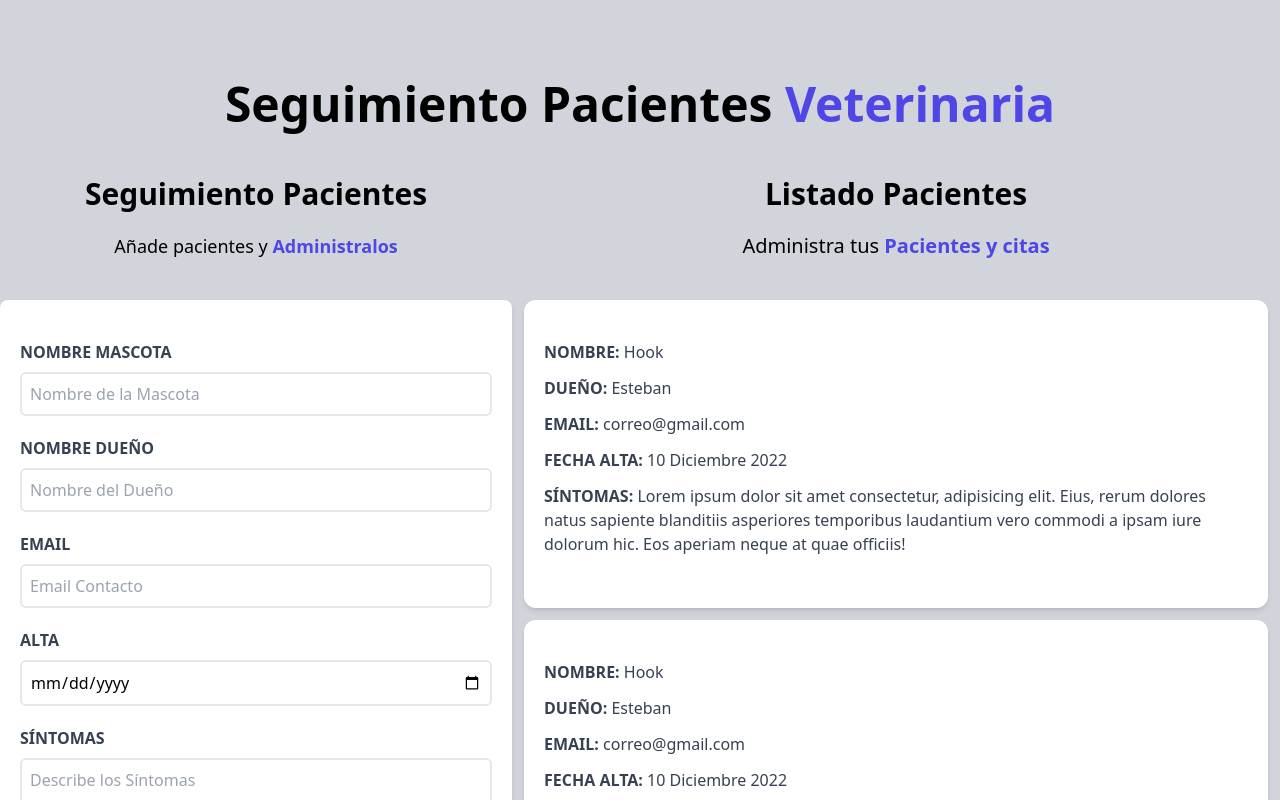
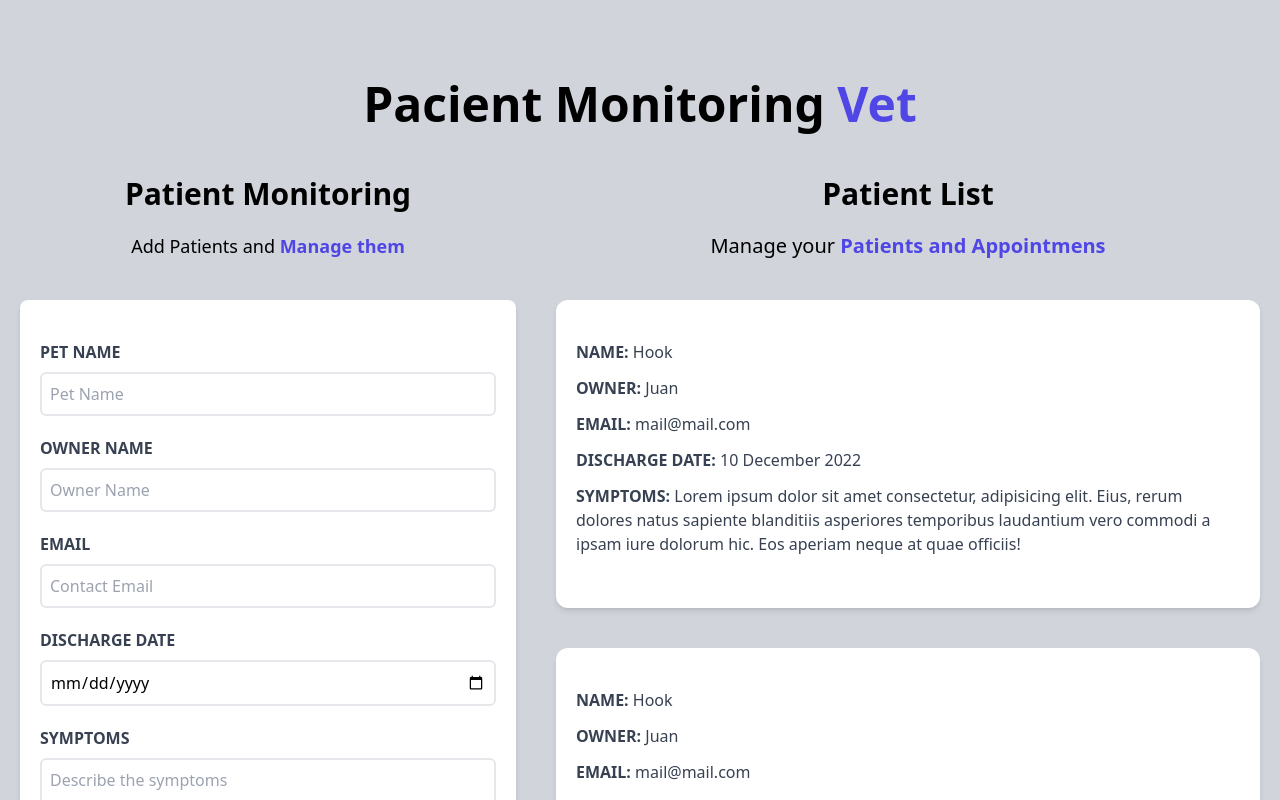
Before and after one commit to FrannM/date-app-react, a React (Vite) app: page / in a window 1280 px wide. Shown: the top 800 px of the page. Built offline with nearby package versions, Linux system fonts and the light colour scheme.

Commit message:
form validation

```diff
--- a/src/components/Form.jsx
+++ b/src/components/Form.jsx
@@ -1,26 +1,58 @@
 import { useState, useEffect } from "react";
 
 const Form = () => {
+	const [name, setName] = useState("");
+	const [owner, setOwner] = useState("");
+	const [email, setEmail] = useState("");
+	const [dischargeDate, setDischargeDate] = useState("");
+	const [symptoms, setSymptoms] = useState("");
+
+	const [error, setError] = useState(false);
+
+	const handleSubmit = (e) => {
+		e.preventDefault();
+
+		// Form Validation
+		if ([name, owner, email, dischargeDate, symptoms].includes("")) {
+			setError(true);
+			return;
+		}
+
+		setError(false);
+	};
+
 	return (
-		<div className="md:w-1/2 lg:w-2/5">
-			<h2 className="font-black text-3xl text-center">Seguimiento Pacientes</h2>
+		<div className="md:w-1/2 lg:w-2/5 mx-5">
+			<h2 className="font-black text-3xl text-center">Patient Monitoring</h2>
 			<p className="text-lg mt-5 text-center mb-10">
-				Añade pacientes y {""}
-				<span className="text-indigo-600 font-bold">Administralos</span>
+				Add Patients and {""}
+				<span className="text-indigo-600 font-bold">Manage them</span>
 			</p>
-			<form className="bg-white shadow-md rounded-lg py-10 px-5 mb-10">
+			<form
+				onSubmit={handleSubmit}
+				className="bg-white shadow-md rounded-lg py-10 px-5 mb-10"
+			>
+				<p>
+					{error && (
+						<div className="bg-red-800 text-white text-center p-3  uppercase font-bold mb-3 rounded-md">
+							<p>Please fill all the fields</p>
+						</div>
+					)}
+				</p>
 				<div className="mb-5">
 					<label
-						htmlFor="name"
+						htmlFor="petName"
 						className="block text-gray-700 uppercase font-bold"
 					>
-						Nombre Mascota
+						Pet Name
 					</label>
 					<input
 						type="text"
-						id="name"
-						placeholder="Nombre de la Mascota"
+						id="petName"
+						placeholder="Pet Name"
 						className="border-2 w-full p-2 mt-2 placeholder-gray-400 rounded-md"
+						value={name}
+						onChange={(e) => setName(e.target.value)}
 					/>
 				</div>
 				<div className="mb-5">
@@ -28,13 +60,15 @@ const Form = () => {
 						htmlFor="owner"
 						className="block text-gray-700 uppercase font-bold"
 					>
-						Nombre Dueño
+						Owner Name
 					</label>
 					<input
 						type="text"
 						id="owner"
-						placeholder="Nombre del Dueño"
+						placeholder="Owner Name"
 						className="border-2 w-full p-2 mt-2 placeholder-gray-400 rounded-md"
+						value={owner}
+						onChange={(e) => setOwner(e.target.value)}
 					/>
 				</div>
 				<div className="mb-5">
@@ -47,40 +81,46 @@ const Form = () => {
 					<input
 						type="email"
 						id="email"
-						placeholder="Email Contacto"
+						placeholder="Contact Email"
 						className="border-2 w-full p-2 mt-2 placeholder-gray-400 rounded-md"
+						value={email}
+						onChange={(e) => setEmail(e.target.value)}
 					/>
 				</div>
 				<div className="mb-5">
 					<label
-						htmlFor="alta"
+						htmlFor="dischargeDate"
 						className="block text-gray-700 uppercase font-bold"
 					>
-						Alta
+						Discharge Date
 					</label>
 					<input
-						id="alta"
+						id="dischargeDate"
 						type="date"
 						className="border-2 w-full p-2 mt-2 placeholder-gray-400 rounded-md"
+						value={dischargeDate}
+						onChange={(e) => setDischargeDate(e.target.value)}
 					/>
 				</div>
 				<div className="mb-5">
 					<label
-						htmlFor="sintomas"
+						htmlFor="symptoms"
 						className="block text-gray-700 uppercase font-bold"
 					>
-						Síntomas
+						Symptoms
 					</label>
 					<textarea
-						id="sintomas"
+						id="symptoms"
 						className="border-2 h-20 w-full p-2 mt-2 placeholder-gray-400 rounded-md"
-						placeholder="Describe los Síntomas"
+						placeholder="Describe the symptoms"
+						value={symptoms}
+						onChange={(e) => setSymptoms(e.target.value)}
 					/>
 				</div>
 				<input
 					type="submit"
 					className="bg-indigo-600 w-full p-3 text-white uppercase font-bold hover:bg-indigo-700 cursor-pointer transition-colors"
-					value="Añadir Paciente"
+					value="Add Pacient"
 				/>
 			</form>
 		</div>
--- a/src/components/Header.jsx
+++ b/src/components/Header.jsx
@@ -2,8 +2,8 @@ function Header() {
 	return (
 		<>
 			<h1 className="font-black text-5xl text-center md:w-2/3 mx-auto">
-				Seguimiento Pacientes {""}
-				<span className="text-indigo-600">Veterinaria</span>
+				Pacient Monitoring {""}
+				<span className="text-indigo-600">Vet</span>
 			</h1>
 		</>
 	);
--- a/src/components/Pacient.jsx
+++ b/src/components/Pacient.jsx
@@ -1,24 +1,24 @@
 const Pacient = () => {
 	return (
-		<div className="m-3 bg-white shadow-md px-5 py-10 rounded-xl">
+		<div className="mx-5 my-10 bg-white shadow-md px-5 py-10 rounded-xl ">
 			<p className="font-bold mb-3 text-gray-700 uppercase">
-				Nombre: {""}
+				Name: {""}
 				<span className="font-normal normal-case">Hook</span>
 			</p>
 			<p className="font-bold mb-3 text-gray-700 uppercase">
-				Dueño: {""}
-				<span className="font-normal normal-case">Esteban</span>
+				Owner: {""}
+				<span className="font-normal normal-case">Juan</span>
 			</p>
 			<p className="font-bold mb-3 text-gray-700 uppercase">
 				Email: {""}
-				<span className="font-normal normal-case">correo@gmail.com</span>
+				<span className="font-normal normal-case">mail@mail.com</span>
 			</p>
 			<p className="font-bold mb-3 text-gray-700 uppercase">
-				Fecha Alta: {""}
-				<span className="font-normal normal-case">10 Diciembre 2022</span>
+				Discharge Date: {""}
+				<span className="font-normal normal-case">10 December 2022</span>
 			</p>
 			<p className="font-bold mb-3 text-gray-700 uppercase">
-				Síntomas: {""}
+				Symptoms: {""}
 				<span className="font-normal normal-case">
 					Lorem ipsum dolor sit amet consectetur, adipisicing elit. Eius, rerum
 					dolores natus sapiente blanditiis asperiores temporibus laudantium
--- a/src/components/PacientList.jsx
+++ b/src/components/PacientList.jsx
@@ -3,10 +3,12 @@ import Pacient from "./Pacient";
 const PacientList = () => {
 	return (
 		<div className="md:w-1/2 lg:w-3/5 md:h-screen overflow-y-scroll">
-			<h2 className="font-black text-3xl text-center">Listado Pacientes</h2>
+			<h2 className="font-black text-3xl text-center">Patient List</h2>
 			<p className="text-xl mt-5 mb-10 text-center">
-				Administra tus {""}
-				<span className="text-indigo-600 font-bold">Pacientes y citas</span>
+				Manage your {""}
+				<span className="text-indigo-600 font-bold">
+					Patients and Appointmens
+				</span>
 			</p>
 			<Pacient />
 			<Pacient />
```
